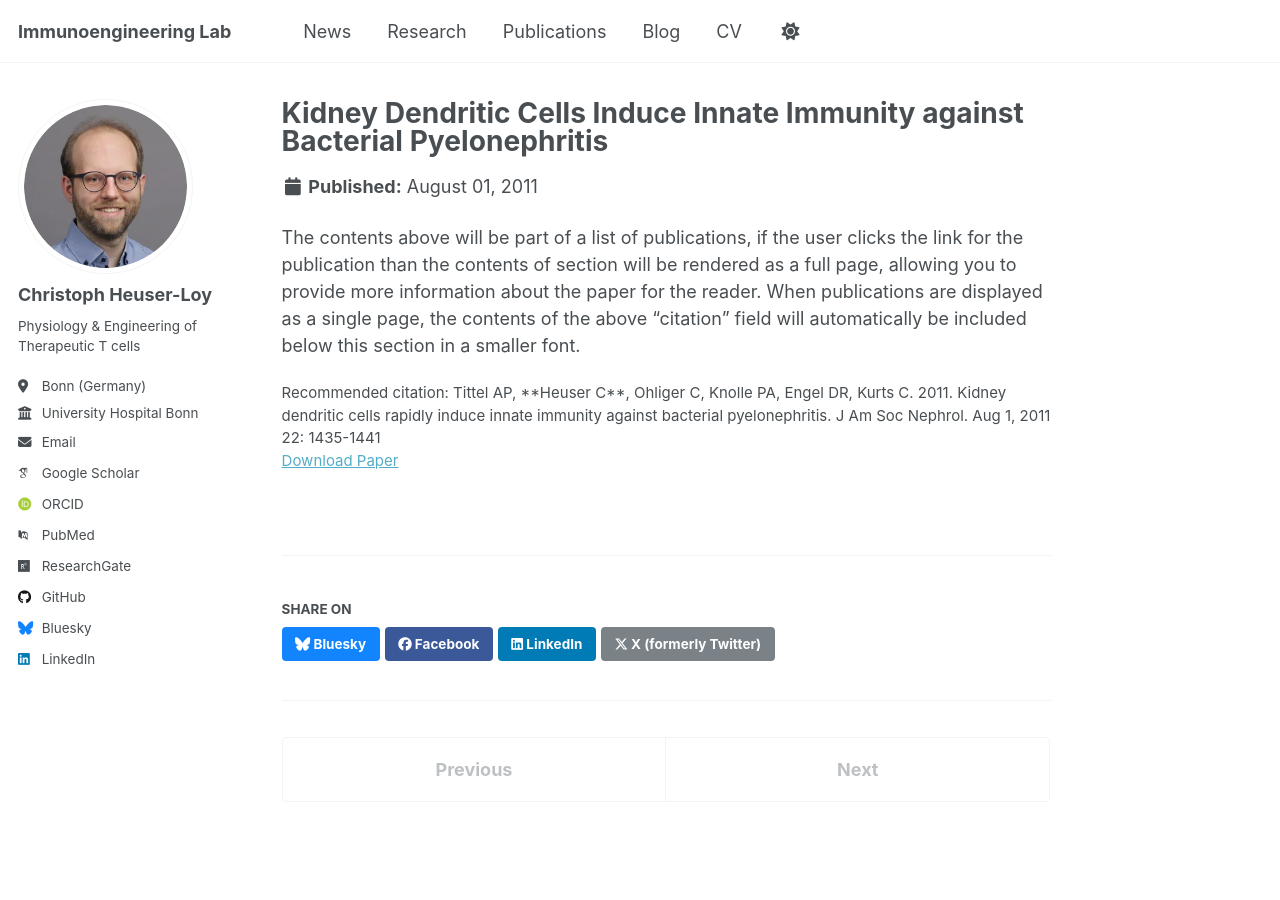
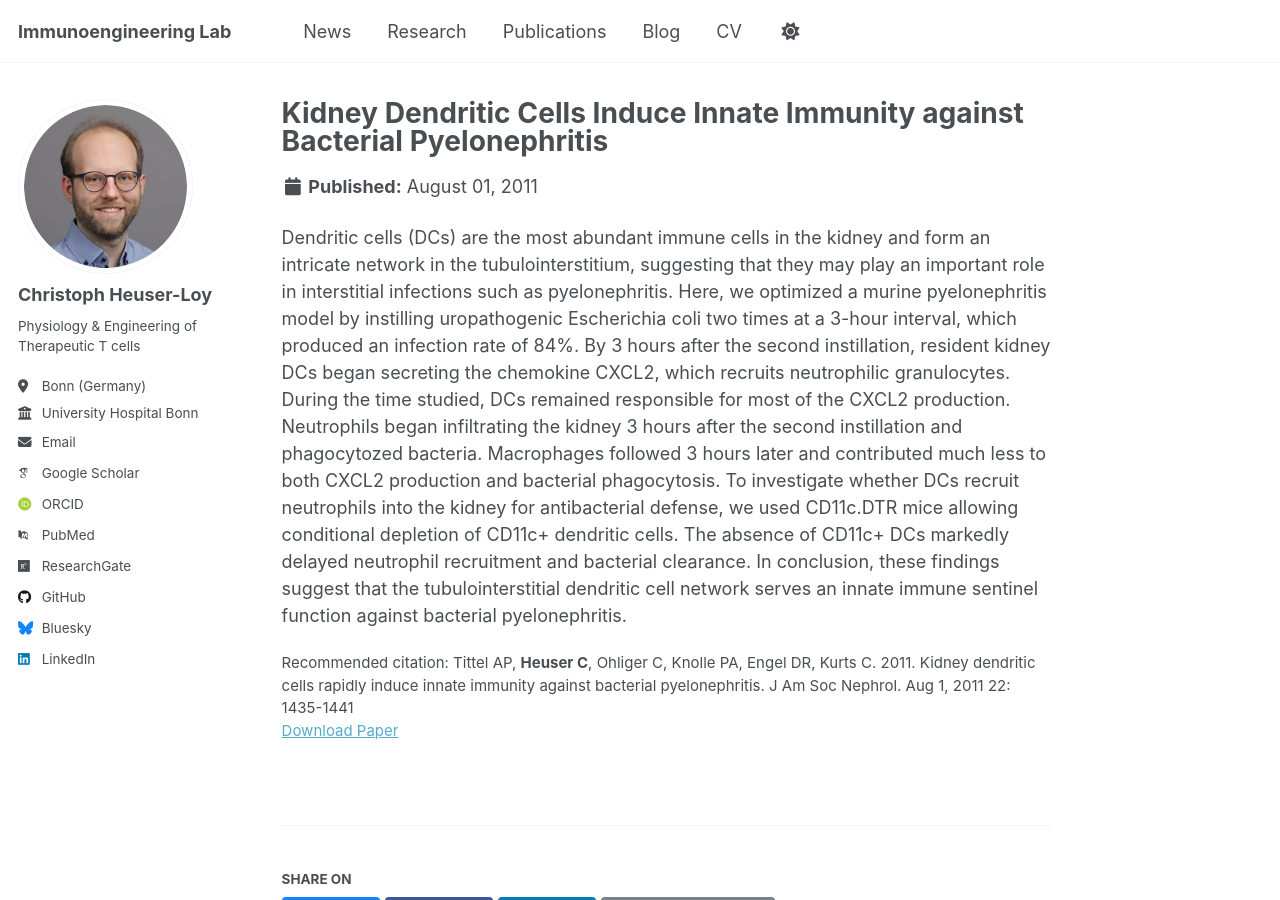
Before and after one commit to cheuserloy/cheuserloy.github.io, a Jekyll site: the page built from _publications/2011-08-01-Pyelonephritis_JASN.md, in a window 1280 px wide and 900 px high. Built offline with Jekyll 4.4.1, drawn with Linux system fonts in a browser that asks for light colours; some web fonts are replaced; a script that is not in the unit is left out.

Commit message:
Update 2011-08-01-Pyelonephritis_JASN.md

```diff
--- a/_publications/2011-08-01-Pyelonephritis_JASN.md
+++ b/_publications/2011-08-01-Pyelonephritis_JASN.md
@@ -5,6 +5,7 @@ category: manuscripts
 permalink: /publication/2011-08-01-Pyelonephritis_JASN
 date: 2011-08-01
 paperurl: 'http://doi.org/10.1681/ASN.2010101072'
-citation: 'Tittel AP, **Heuser C**, Ohliger C, Knolle PA, Engel DR, Kurts C. 2011. Kidney dendritic cells rapidly induce innate immunity against bacterial pyelonephritis. J Am Soc Nephrol. Aug 1, 2011 22: 1435-1441'
+citation: 'Tittel AP, <b>Heuser C</b>, Ohliger C, Knolle PA, Engel DR, Kurts C. 2011. Kidney dendritic cells rapidly induce innate immunity against bacterial pyelonephritis. J Am Soc Nephrol. Aug 1, 2011 22: 1435-1441'
 ---
-The contents above will be part of a list of publications, if the user clicks the link for the publication than the contents of section will be rendered as a full page, allowing you to provide more information about the paper for the reader. When publications are displayed as a single page, the contents of the above "citation" field will automatically be included below this section in a smaller font.
+
+Dendritic cells (DCs) are the most abundant immune cells in the kidney and form an intricate network in the tubulointerstitium, suggesting that they may play an important role in interstitial infections such as pyelonephritis. Here, we optimized a murine pyelonephritis model by instilling uropathogenic Escherichia coli two times at a 3-hour interval, which produced an infection rate of 84%. By 3 hours after the second instillation, resident kidney DCs began secreting the chemokine CXCL2, which recruits neutrophilic granulocytes. During the time studied, DCs remained responsible for most of the CXCL2 production. Neutrophils began infiltrating the kidney 3 hours after the second instillation and phagocytozed bacteria. Macrophages followed 3 hours later and contributed much less to both CXCL2 production and bacterial phagocytosis. To investigate whether DCs recruit neutrophils into the kidney for antibacterial defense, we used CD11c.DTR mice allowing conditional depletion of CD11c+ dendritic cells. The absence of CD11c+ DCs markedly delayed neutrophil recruitment and bacterial clearance. In conclusion, these findings suggest that the tubulointerstitial dendritic cell network serves an innate immune sentinel function against bacterial pyelonephritis.
```
